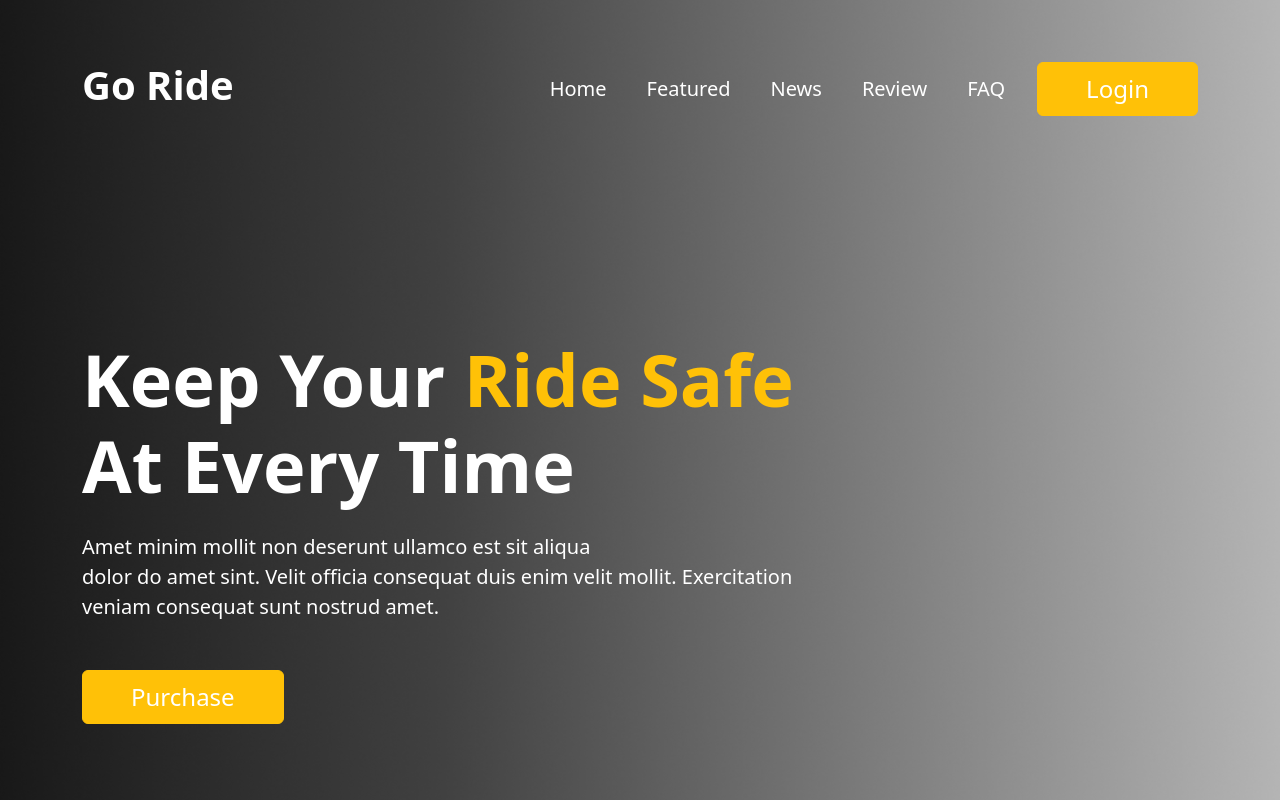
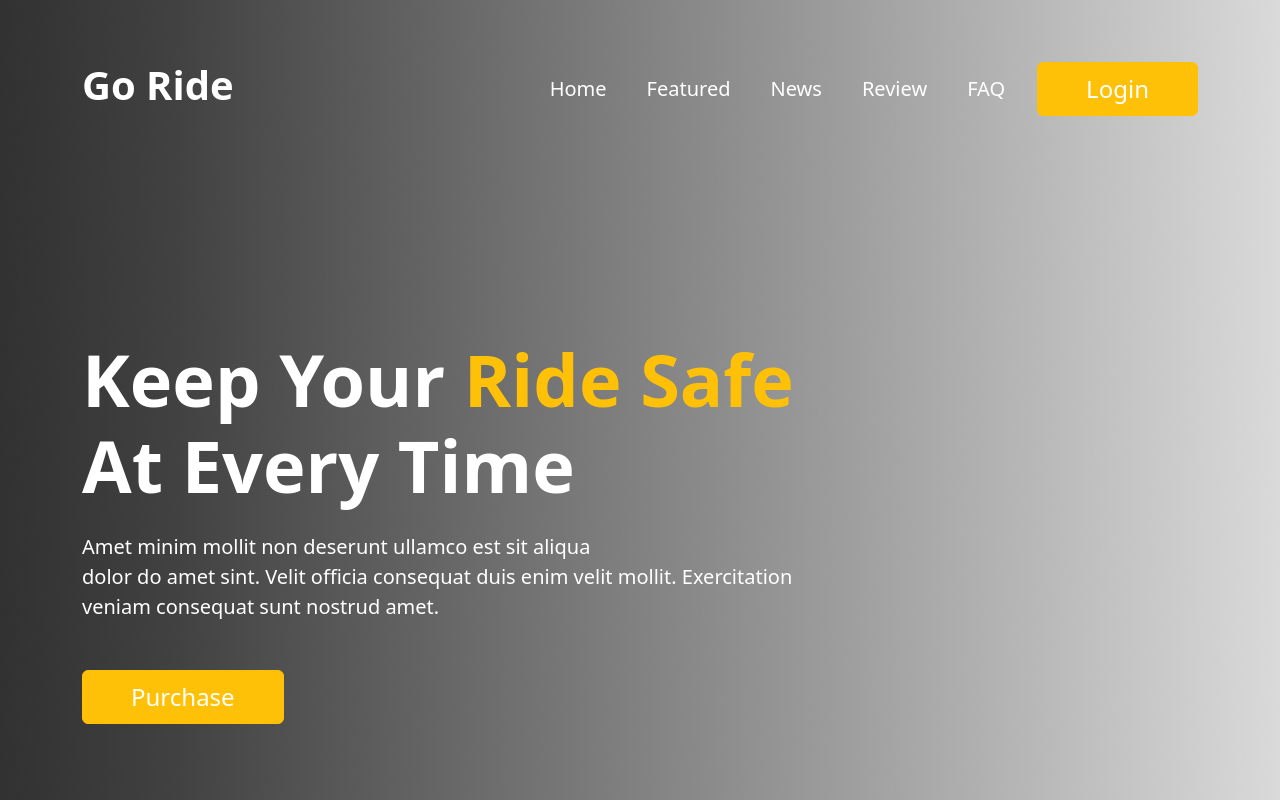
Before and after one commit to shanin18/biker-zone, a plain HTML site: page index.html in a window 1280 px wide. Shown: the top 800 px of the page. Drawn offline with nearby package versions, Linux system fonts and the light colour scheme.

Commit message:
bug fixed

```diff
--- a/styles/style.css
+++ b/styles/style.css
@@ -1,7 +1,7 @@
 #header{
     background-image: url(../images/banner.png), url(../images/grediant.png);
     height: auto;
-    /* min-height: 100vh; */
+    background-position: center;
     background-repeat: no-repeat;
     background-size: cover;
     background-blend-mode: multiply;
```
